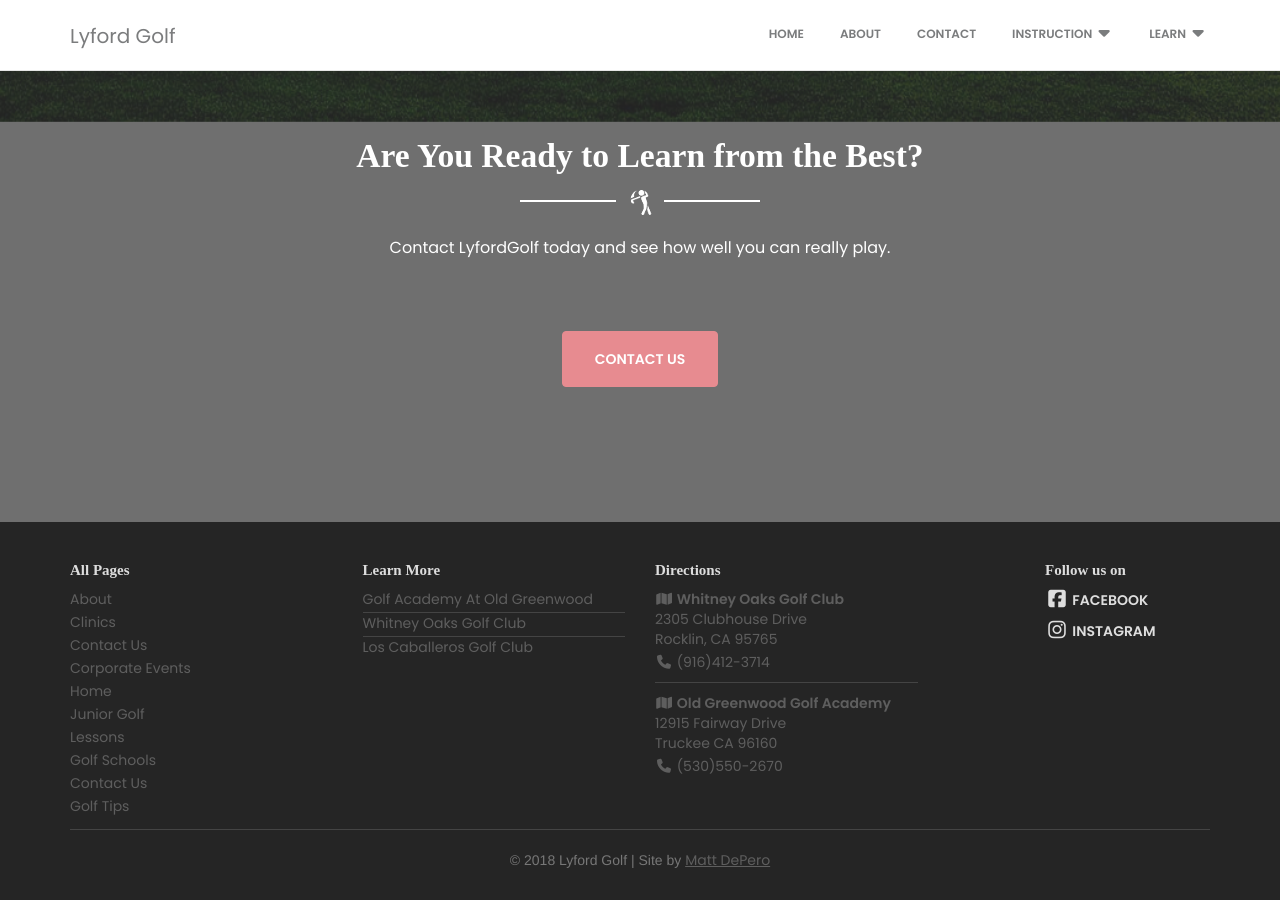
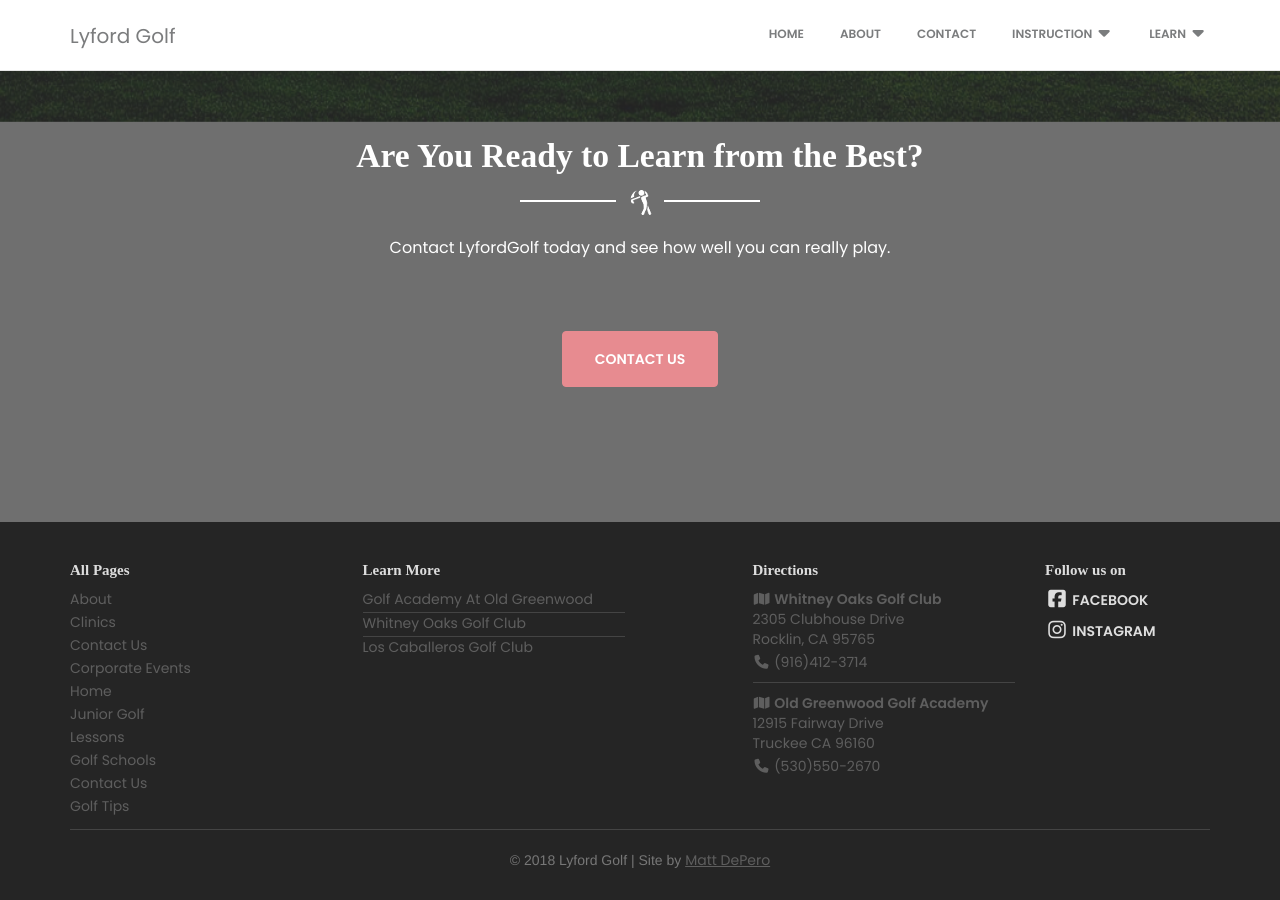
Before and after one commit to cheneymah18/lyfordgolf, a Jekyll site: the page built from index.html, in a window 1280 px wide and 900 px high, scrolled down 2309 px. Built offline with Jekyll 4.4.1, drawn with Linux system fonts in a browser that asks for light colours; nearby versions of some CDN libraries; some web fonts are replaced.

Commit message:
small footer css redesign

```diff
--- a/_includes/footer.html
+++ b/_includes/footer.html
@@ -38,7 +38,7 @@
                         </nav>
                     </div>
                 </div>
-                <div class="col-lg-3 col-md-4 col-sm-5">
+                <div class="col-lg-3 col-lg-offset-1 col-md-4 col-sm-5">
                     <div class="info">
                         <h5 class="title">Directions</h5>
                         <nav>
@@ -64,7 +64,7 @@
                         </nav>
                     </div>
                 </div>
-                <div class="col-lg-2 col-lg-offset-1 col-sm-2">
+                <div class="col-lg-2 col-sm-2">
                     <div class="info">
                         <h5 class="title">Follow us on</h5>
                         <nav>
```
